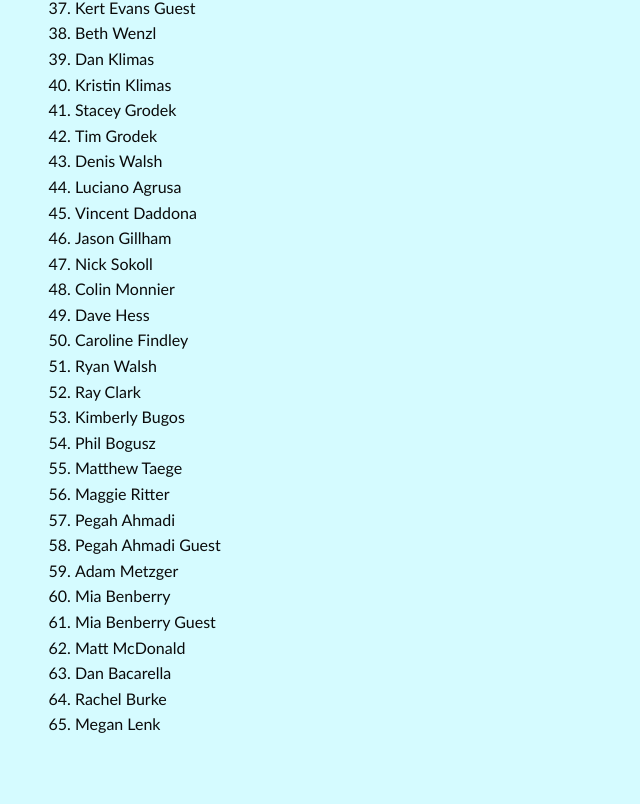
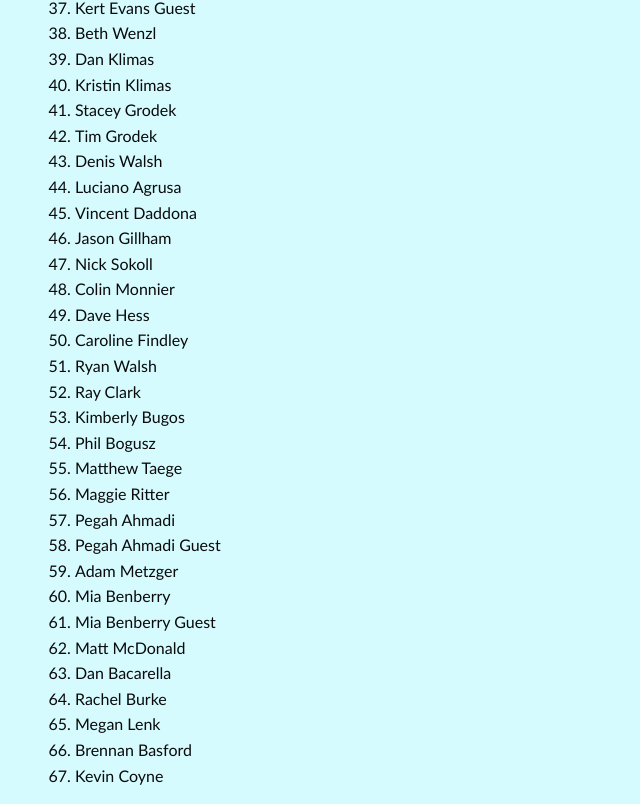
Before and after one commit to schrags08/npc, a plain HTML site: page whospounding.html in a window 1280 px wide. Shown: the part 1114-1918 px from the top of the page, without its empty margins (0-640 px from the left). Before the commit the page ends 1867 px from the top, so only its background shows below. Drawn offline with Linux system fonts and the light colour scheme.

Commit message:
Update whospounding.html

```diff
--- a/whospounding.html
+++ b/whospounding.html
@@ -117,6 +117,8 @@
                     <li>Dan Bacarella</li>
                     <li>Rachel Burke</li>
                     <li>Megan Lenk</li>
+                    <li>Brennan Basford</li>
+                    <li>Kevin Coyne</li>
                 </ol>
             </div>
         </div>
```
